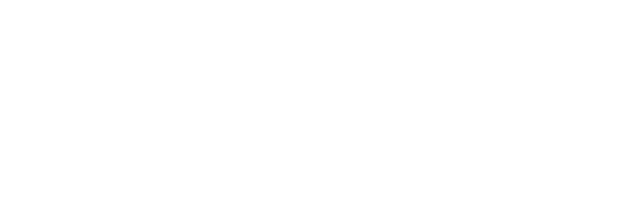
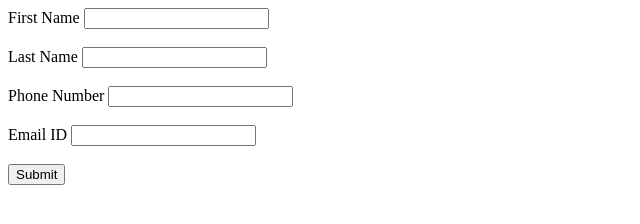
Before and after one commit to acciojob/form-login-2-accio-Akshaya, a website: page main.html in a window 1280 px wide. Shown: the whole page, without its empty margins (0-640 px from the left). Drawn offline with Linux system fonts and the light colour scheme.

Commit message:
created a submission

```diff
--- a/main.html
+++ b/main.html
@@ -8,6 +8,21 @@
 
 <body>
 	<!-- the entire body must be written by student -->
+	<form id="myForm">
+		<label for="firstName">First Name</label>
+		<input type="text" id="firstName" name="First Name"><br><br>
+
+		<label for="lastName">Last Name</label>
+		<input type="text" id="lastName" name="last Name"><br><br>
+
+		<label for="phone">Phone Number</label>
+		<input type="number" id="phone" name="Phone Number"><br><br>
+
+		<label for="email">Email ID</label>
+		<input type="email" id="email" name="Email ID"><br><br>
+
+		<button type="button" onclick="showAlert()">Submit</button>
+	</form>
     <script type="text/javascript" src="./script.js">
 </script>
 
--- a/script.js
+++ b/script.js
@@ -1 +1,15 @@
 //your JS code here. If required.
+function showAlert(){
+	var firstName = document.getElementById("firstName").value;
+	var lastName = document.getElementById("lastName").value;
+	var phone = document.getElementById("phone").value;
+	var email = document.getElementById("email").value;
+
+
+	var message = " First Name: "+ firstName +
+		           " Last Name: "+ lastName +
+		           " Phone Number: "+ phone +
+		           " Email ID: "+ email;
+
+	alert(message);
+}
```
